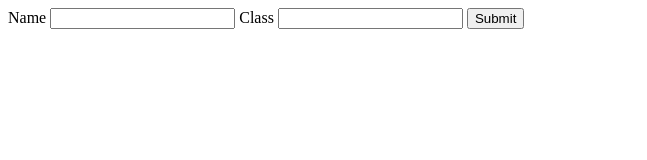
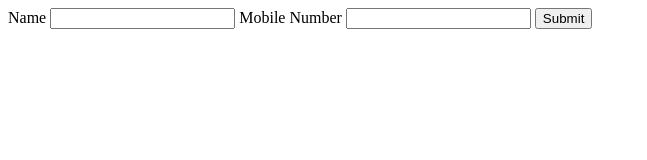
Before and after one commit to kushc225/Test, a plain HTML site: page form/index.html in a window 1280 px wide. Shown: the whole page, without its empty margins (0-647 px from the left). Drawn offline with Linux system fonts and the light colour scheme.

Commit message:
Change some label

```diff
--- a/form/index.html
+++ b/form/index.html
@@ -10,8 +10,8 @@
         <form action="#">
             <label for="name">Name</label>
             <input type="text">
-            <label for="name">Class</label>
-            <input type="text">
+            <label for="name">Mobile Number</label>
+            <input type="number">
             <button>Submit</button>
 
         </form>
```
